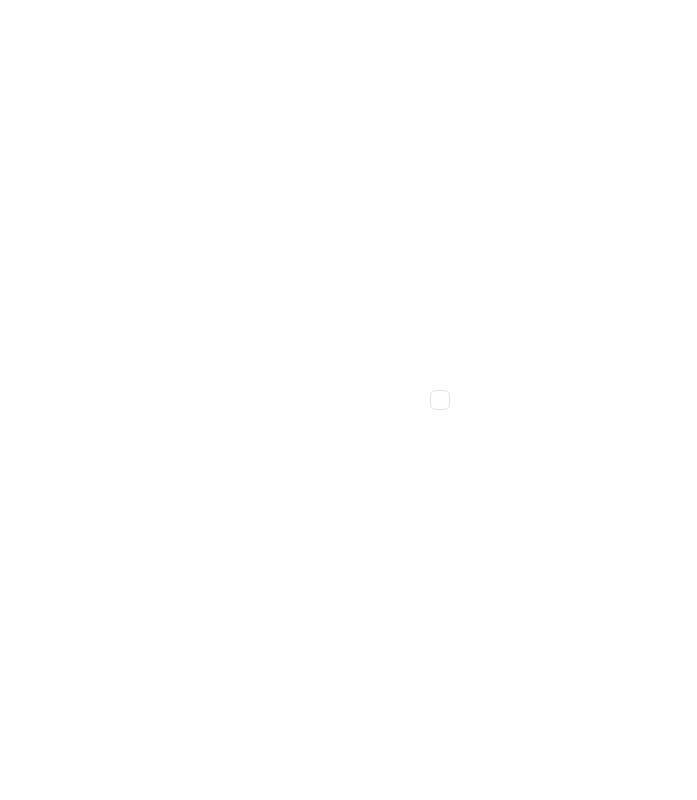
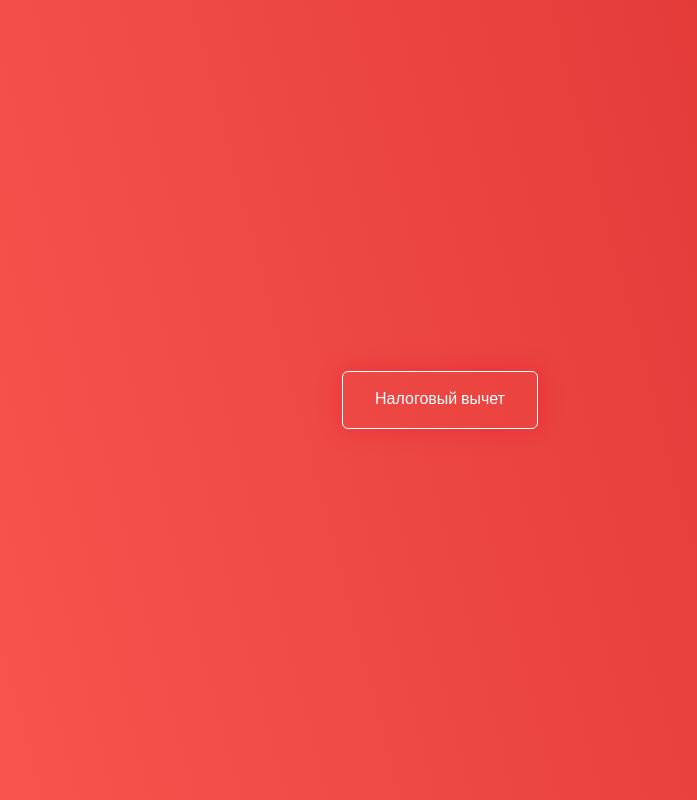
Before and after one commit to dominon12/outside-digital-test, a React (Create React App) app: page / in a window 1280 px wide. Shown: the whole page, without its empty margins (200-897 px from the left). Built offline with nearby package versions, Linux system fonts and the light colour scheme.

Commit message:
comlete home page

```diff
--- a/src/Components/Organisms/TaxDeduction.scss
+++ b/src/Components/Organisms/TaxDeduction.scss
@@ -1,6 +1,6 @@
 .tax-deduction {
   height: 100vh;
-  // background: var(--gradient-red);
+  background: var(--gradient-red);
   display: flex;
   align-items: center;
   justify-content: center;
--- a/src/Components/Organisms/TaxDeduction.tsx
+++ b/src/Components/Organisms/TaxDeduction.tsx
@@ -1,14 +1,16 @@
-import React, { useState } from "react";
-import CheckBox from "../Atoms/CheckBox";
+import React from "react";
+import Button from "../Atoms/Button";
 
 import "./TaxDeduction.scss";
 
 const TaxDeduction: React.FC = (): JSX.Element => {
-  const [checked, setChecked] = useState(false);
+  const openPopup = () => {};
 
   return (
     <section className="tax-deduction">
-      <CheckBox checked={checked} setChecked={setChecked} />
+      <Button style="big" onClick={openPopup} outline>
+        Налоговый вычет
+      </Button>
     </section>
   );
 };
```
